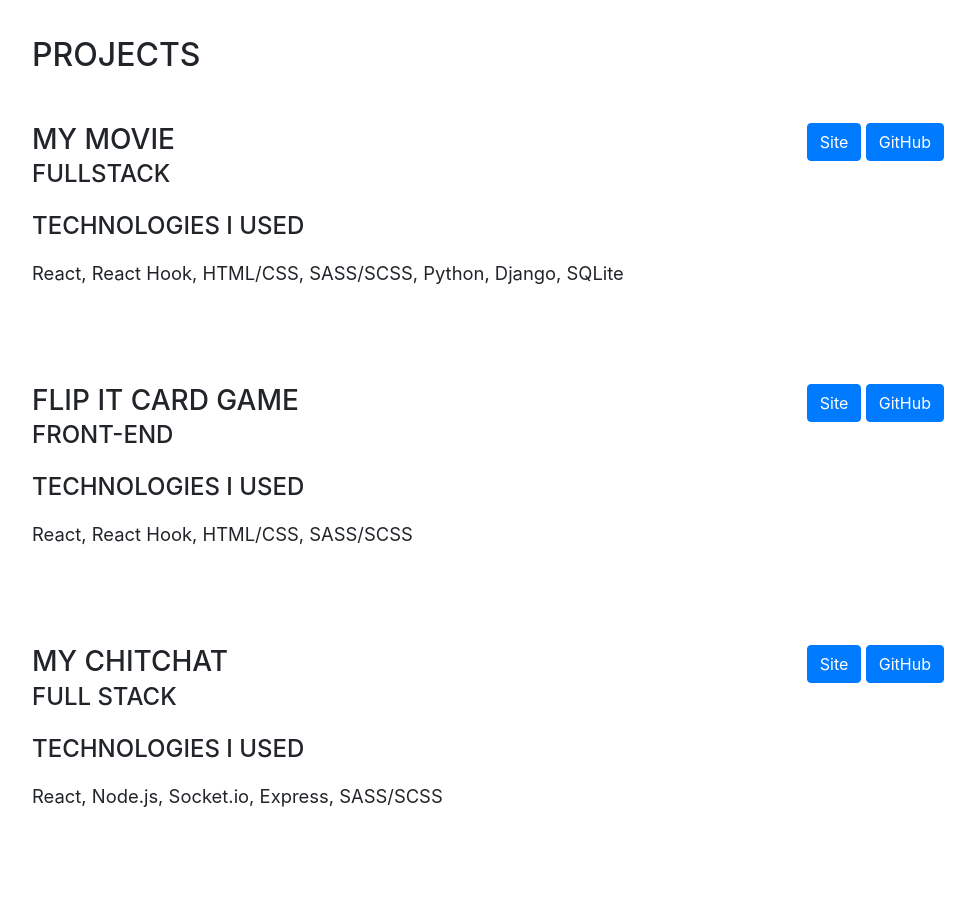
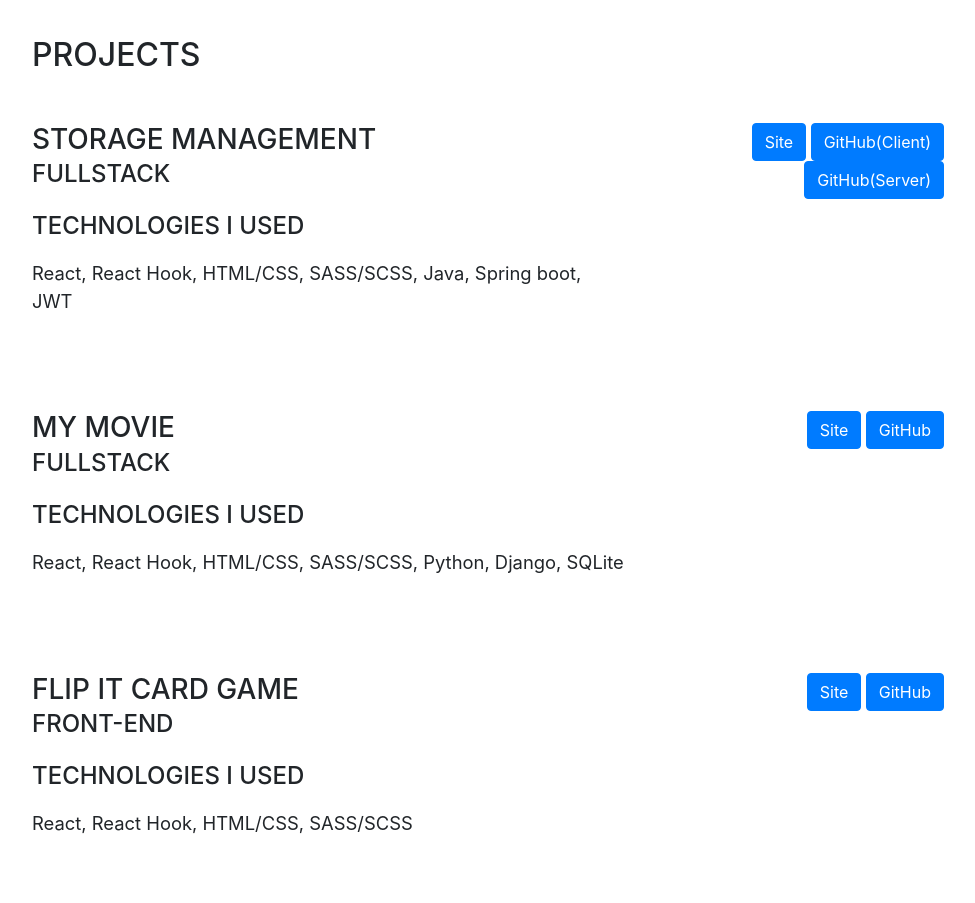
Before and after one commit to MannyJo/mannyjo.github.io, a website with bundled scripts: page index.html in a window 1280 px wide. Shown: the part 4040-4943 px from the top of the page, without its empty margins (288-1263 px from the left). Built offline with nearby package versions, Linux system fonts and the light colour scheme; a web font is replaced by a local one.

Commit message:
Add new project

```diff
--- a/index.html
+++ b/index.html
@@ -266,6 +266,22 @@
 
         <div class="resume-item d-flex flex-column flex-md-row mb-5">
           <div class="resume-content mr-auto">
+            <h3 class="mb-0">Storage Management</h3>
+            <div class="subheading mb-3">Fullstack</div>
+            <div class="subheading mb-3">Technologies I used</div>
+            <p class="lead mb-5">
+              React, React Hook, HTML/CSS, SASS/SCSS, Java, Spring boot, JWT
+            </p>
+          </div>
+          <div class="resume-date text-md-right">
+            <a class="btn btn-primary" href="https://storage-management.netlify.app/">Site</a>
+            <a class="btn btn-primary" href="https://github.com/MannyJo/manny-mgmt-client">GitHub(Client)</a>
+            <a class="btn btn-primary" href="https://github.com/MannyJo/manny-mgmt-server">GitHub(Server)</a>
+          </div>
+        </div>
+
+        <div class="resume-item d-flex flex-column flex-md-row mb-5">
+          <div class="resume-content mr-auto">
             <h3 class="mb-0">My Movie</h3>
             <div class="subheading mb-3">Fullstack</div>
             <div class="subheading mb-3">Technologies I used</div>
--- a/package.json
+++ b/package.json
@@ -28,7 +28,7 @@
     "dependencies": {
         "@fortawesome/fontawesome-free": "5.3.1",
         "bootstrap": "^4.3.1",
-        "jquery": "^3.4.1"
+        "jquery": "^3.5.1"
     },
     "devDependencies": {
         "browser-sync": "^2.26.7",
```
Also changed, not shown: 1 other file.
